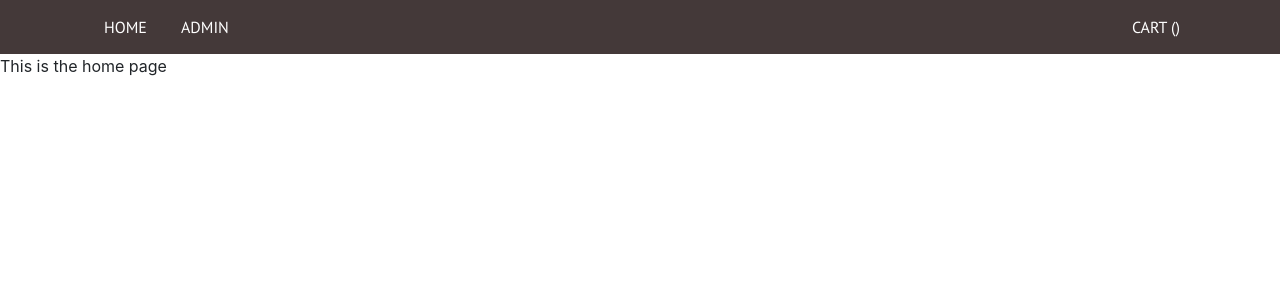
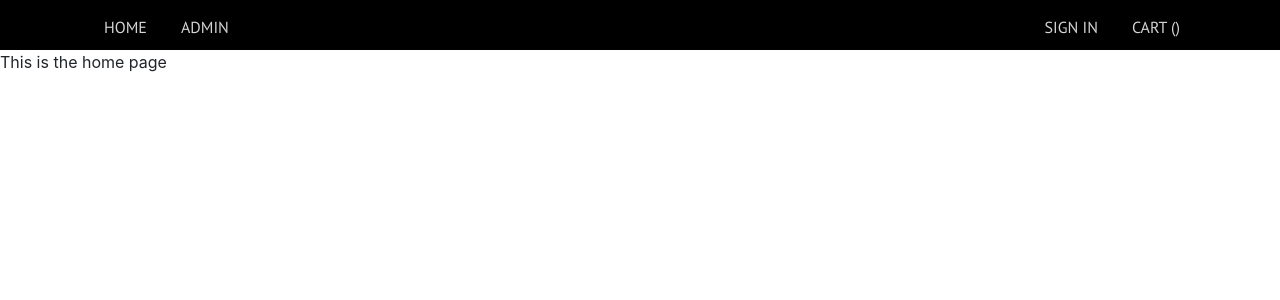
Before and after one commit to jnguyenbee/CS4393UIProject, a Vue app in the folder client/: page /#/ in a window 1280 px wide. Shown: the top 300 px of the page. Built offline with nearby package versions, Linux system fonts and the light colour scheme.

Commit message:
add signin spot

```diff
--- a/client/package.json
+++ b/client/package.json
@@ -14,6 +14,7 @@
     "jquery": "^3.4.1",
     "normalizr": "^3.6.0",
     "save": "^2.4.0",
+    "toastr": "^2.1.4",
     "vue": "^2.6.11",
     "vue-router": "^3.1.6",
     "vue-style-loader": "^4.1.2",
--- a/client/src/components/NavigationBar.vue
+++ b/client/src/components/NavigationBar.vue
@@ -18,6 +18,9 @@
               ><i class="fa fa-shopping-cart"></i> Cart ()</router-link
             >
           </li>
+          <li>
+            <router-link to="/loginin"> Sign in </router-link>
+          </li>
         </ul>
       </div>
     </nav>
--- a/client/static/app.css
+++ b/client/static/app.css
@@ -17,11 +17,12 @@ nav {
     font-family: 'PT Sans', sans-serif;
     font-weight: 300;
     text-transform: uppercase;
-    background: rgb(68, 57, 57);
+    background: rgb(0, 0, 0);
 }
 
 nav .container {
     display: flex;
+    height: 50px;
 }
 
 nav .nav__left {
@@ -36,7 +37,7 @@ nav .nav__right {
 }
 
 nav li a {
-    color: #ffffff;
+    color: #d4d4d4;
     display: block;
     padding: 15px 15px;
     transition: all 150ms ease-out;
```
Also changed, not shown: client/src/pages/User/Signin.vue (added), 1 other file (tests, documents, lock files or other folders).
